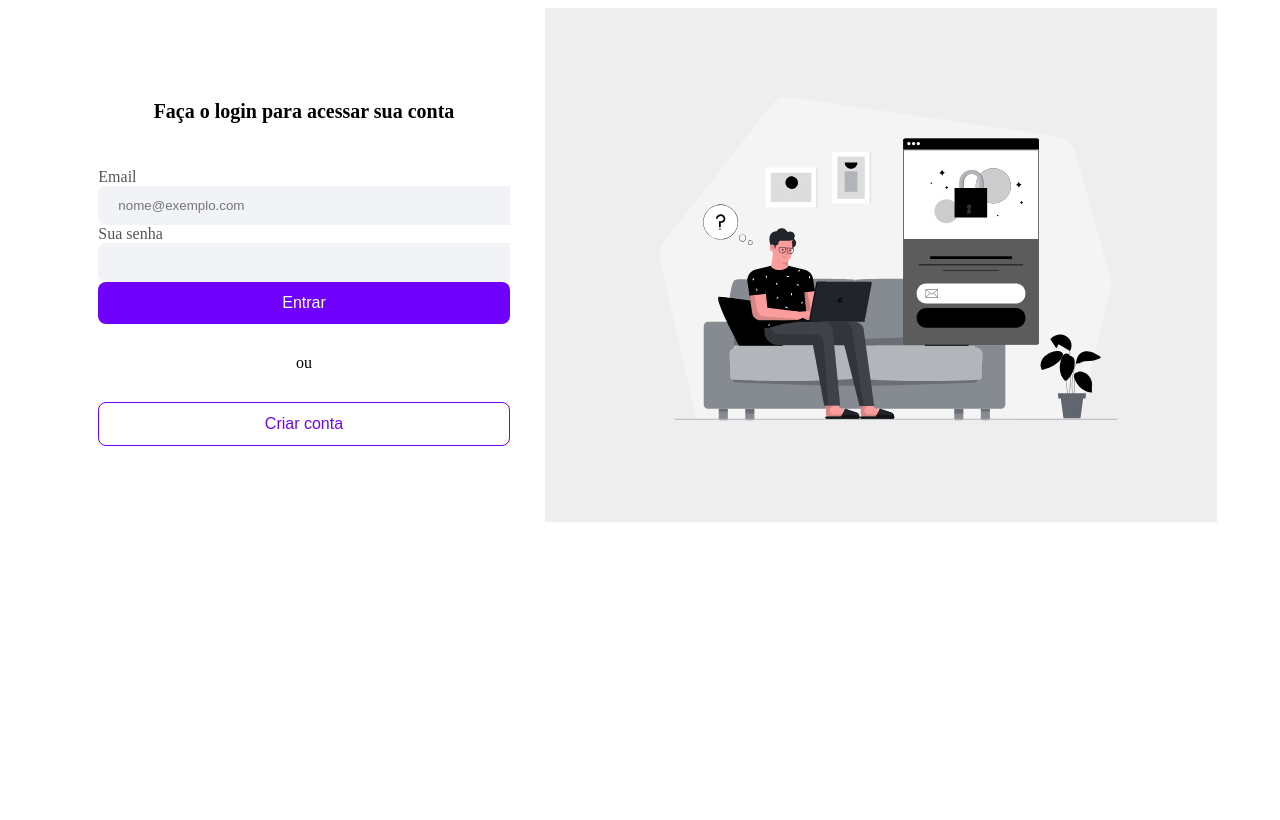
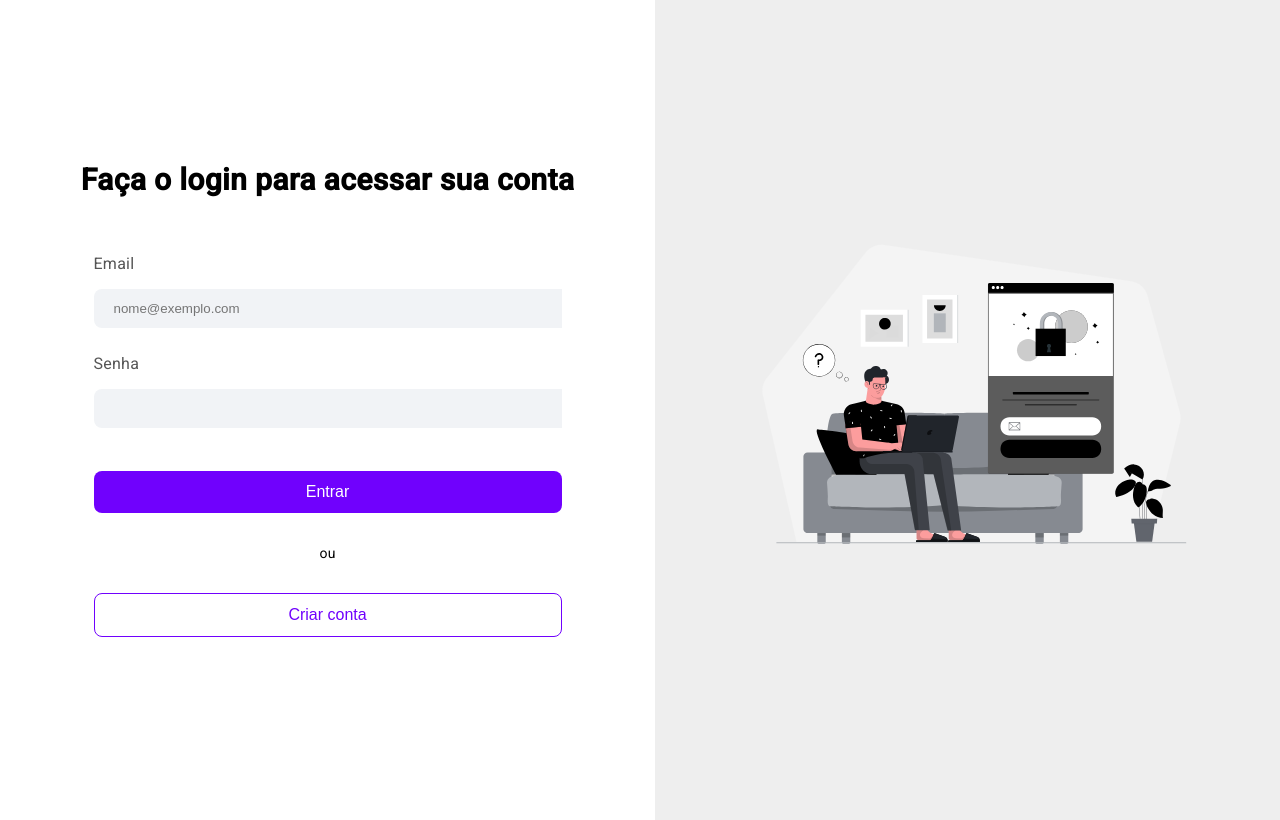
Before and after one commit to guzanony/front-end-Coffe-On, an Angular app: page /login in a window 1280 px wide. Built offline with nearby package versions, Linux system fonts and the light colour scheme.

Commit message:
modificação na tela login

```diff
--- a/angular.json
+++ b/angular.json
@@ -30,6 +30,7 @@
               "src/assets"
             ],
             "styles": [
+              "@angular/material/prebuilt-themes/indigo-pink.css",
               "src/styles.scss"
             ],
             "scripts": []
@@ -90,6 +91,7 @@
               "src/assets"
             ],
             "styles": [
+              "@angular/material/prebuilt-themes/indigo-pink.css",
               "src/styles.scss"
             ],
             "scripts": []
--- a/package.json
+++ b/package.json
@@ -11,10 +11,12 @@
   "private": true,
   "dependencies": {
     "@angular/animations": "^17.3.0",
+    "@angular/cdk": "^17.3.10",
     "@angular/common": "^17.3.0",
     "@angular/compiler": "^17.3.0",
     "@angular/core": "^17.3.0",
     "@angular/forms": "^17.3.0",
+    "@angular/material": "^17.3.10",
     "@angular/platform-browser": "^17.3.0",
     "@angular/platform-browser-dynamic": "^17.3.0",
     "@angular/router": "^17.3.0",
--- a/src/app/app.config.ts
+++ b/src/app/app.config.ts
@@ -5,12 +5,16 @@ import { routes } from './app.routes';
 import { provideHttpClient, withFetch } from '@angular/common/http';
 import { provideAnimations } from '@angular/platform-browser/animations'
 import { provideToastr } from 'ngx-toastr';
+import { provideAnimationsAsync } from '@angular/platform-browser/animations/async';
+import {MatInputModule} from "@angular/material/input";
 
 export const appConfig: ApplicationConfig = {
   providers: [
     provideRouter(routes),
     provideAnimations(),
     provideToastr(),
-    provideHttpClient(withFetch())
+    provideHttpClient(withFetch()),
+    provideAnimationsAsync(),
+    MatInputModule,
   ]
 };
--- a/src/app/components/default-login-layout/default-login-layout.component.html
+++ b/src/app/components/default-login-layout/default-login-layout.component.html
@@ -11,6 +11,6 @@
     </div>
   </section>
   <section class="main-section">
-    <img src="/assets/svg/login-illustration.svg" alt="Ilustração de login" />
+    <img class="img" src="/assets/svg/login-illustration.svg" alt="Ilustração de login" />
   </section>
 </main>
--- a/src/app/components/default-login-layout/default-login-layout.component.scss
+++ b/src/app/components/default-login-layout/default-login-layout.component.scss
@@ -2,10 +2,10 @@
 
 main {
   display: flex;
-  flex-direction: row;
+  //flex-direction: row;
   align-items: center;
   justify-content: center;
-  height: 100%;
+  height: 100vh;
 
   section {
     height: 100%;
@@ -17,7 +17,7 @@ main {
 
   .main-section {
     gap: 8px;
-    max-width: 50%;
+    width: 50%;
     flex-grow: 1;
     display: flex;
     align-items: center;
@@ -25,29 +25,30 @@ main {
     background-color: $gray-bg;
     padding: 20px;
 
-    img {
-      max-width: 100%;
-      height: auto;
+    .img {
+      width: 100%;
+      height: 100%;
       display: block;
     }
   }
 
   .form-section {
-    flex-grow: 0.5;
+    width: 50%;
     padding: 0 35px;
 
     h2 {
-      font-size: 20px;
+      font-size: 30px;
       font-weight: bold;
       margin-bottom: 45px;
     }
 
     .btn-wrapper {
+      margin-top: 30px;
       display: flex;
       flex-direction: column;
       align-items: center;
       justify-content: center;
-      width: 100%;
+      width: 80%;
       gap: 30px;
 
       button {
@@ -60,6 +61,7 @@ main {
         color: white;
         padding: 12px 24px;
         cursor: pointer;
+        transition: all 1s ease-out;;
 
         &:hover {
           background-color: darken($primary-color, 10%);
--- a/src/app/components/primary-input/primary-input.component.scss
+++ b/src/app/components/primary-input/primary-input.component.scss
@@ -1,16 +1,24 @@
 @import "../../../styles/variables.scss";
 
 .input-wrapper {
+    display: flex;
+    flex-direction: column;
+    justify-content: center;
+    align-items: center;
     color: $text-color;
     font-size: 16px;
     text-align: start;
+    //background-color: #1e7e34;
+    height: 100px;
 
     label {
-        margin-bottom: 10px;
+      width: 80%;
+      text-align: left;
+      margin-bottom: 15px;
     }
 
     .input-content {
-        width: 100%;
+        width: 80%;
         border-radius: 8px;
         display: flex;
 
--- a/src/app/pages/login/login.component.html
+++ b/src/app/pages/login/login.component.html
@@ -18,7 +18,7 @@
       formControlName="password"
       inputName="password"
       type="password"
-      label="Sua senha"
+      label="Senha"
     >
     </app-primary-input>
   </form>
--- a/src/app/pages/singnup/singnup.component.html
+++ b/src/app/pages/singnup/singnup.component.html
@@ -1,3 +1,5 @@
+
+
 <app-default-login-layout
   title="Crie sua conta"
   primaryBtnText="Cadastrar"
@@ -6,6 +8,7 @@
   (navigate)="navigate()"
   [disabledPrimaryBtn]="!signUpForm.valid"
 >
+  <main>
     <form [formGroup]="signUpForm">
       <app-primary-input
         formControlName="nomeCompleto"
@@ -190,4 +193,6 @@
       </div>
       <button type="button" (click)="addEndereco()">Adicionar Endereço</button>
     </form>
+  </main>
+
 </app-default-login-layout>
--- a/src/index.html
+++ b/src/index.html
@@ -6,8 +6,10 @@
   <base href="/">
   <meta name="viewport" content="width=device-width, initial-scale=1">
   <link rel="icon" type="image/x-icon" href="favicon.ico">
+  <link href="https://fonts.googleapis.com/css2?family=Roboto:wght@300;400;500&display=swap" rel="stylesheet">
+  <link href="https://fonts.googleapis.com/icon?family=Material+Icons" rel="stylesheet">
 </head>
-<body>
+<body class="mat-typography">
   <app-root></app-root>
 </body>
 </html>
--- a/src/styles.scss
+++ b/src/styles.scss
@@ -1 +1,4 @@
 @import 'ngx-toastr/toastr';
+
+html, body { height: 100%; }
+body { margin: 0; font-family: Roboto, "Helvetica Neue", sans-serif; }
```
Also changed, not shown: 1 other file (tests, documents, lock files or other folders). Lines whose indentation alone changed are shown as unchanged.
